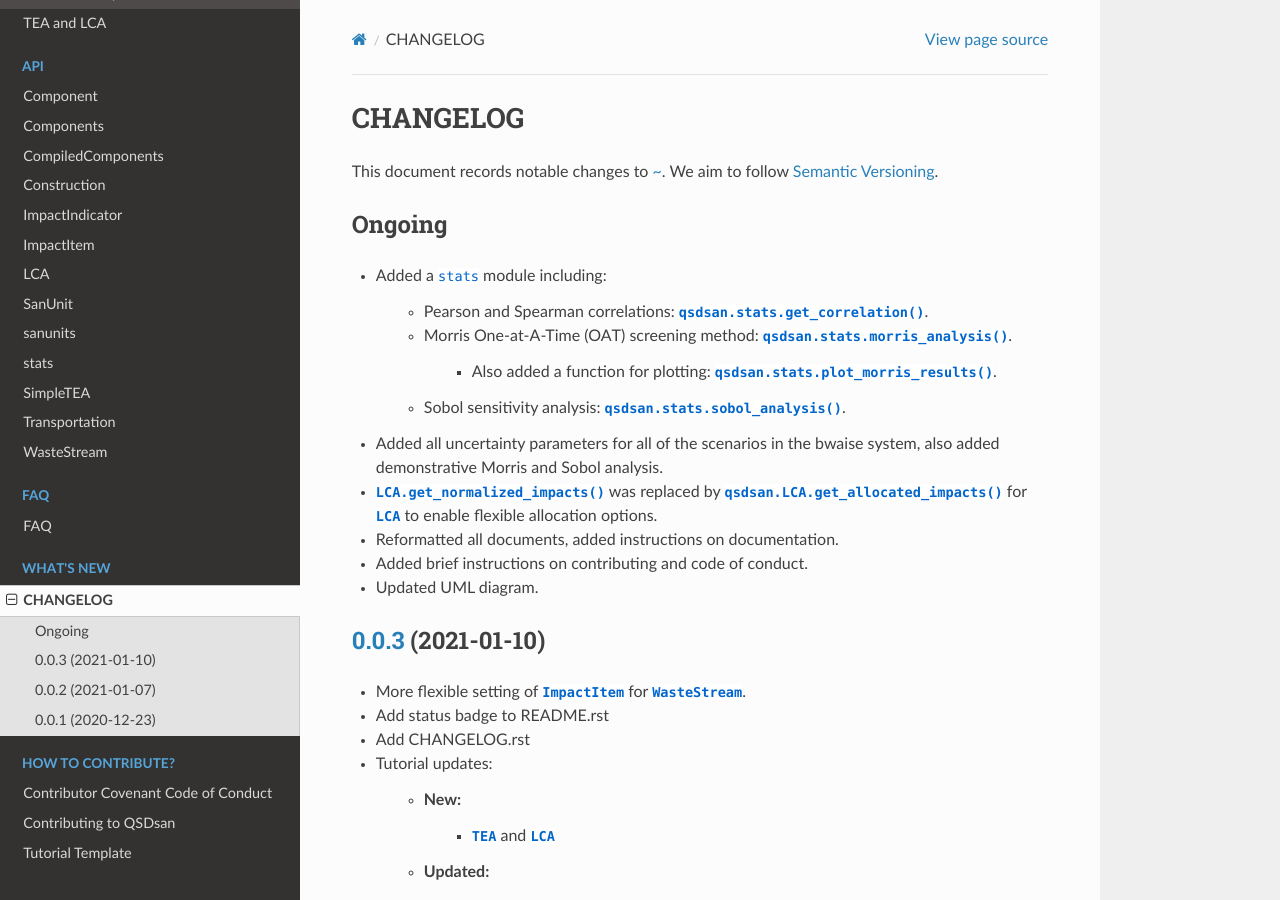
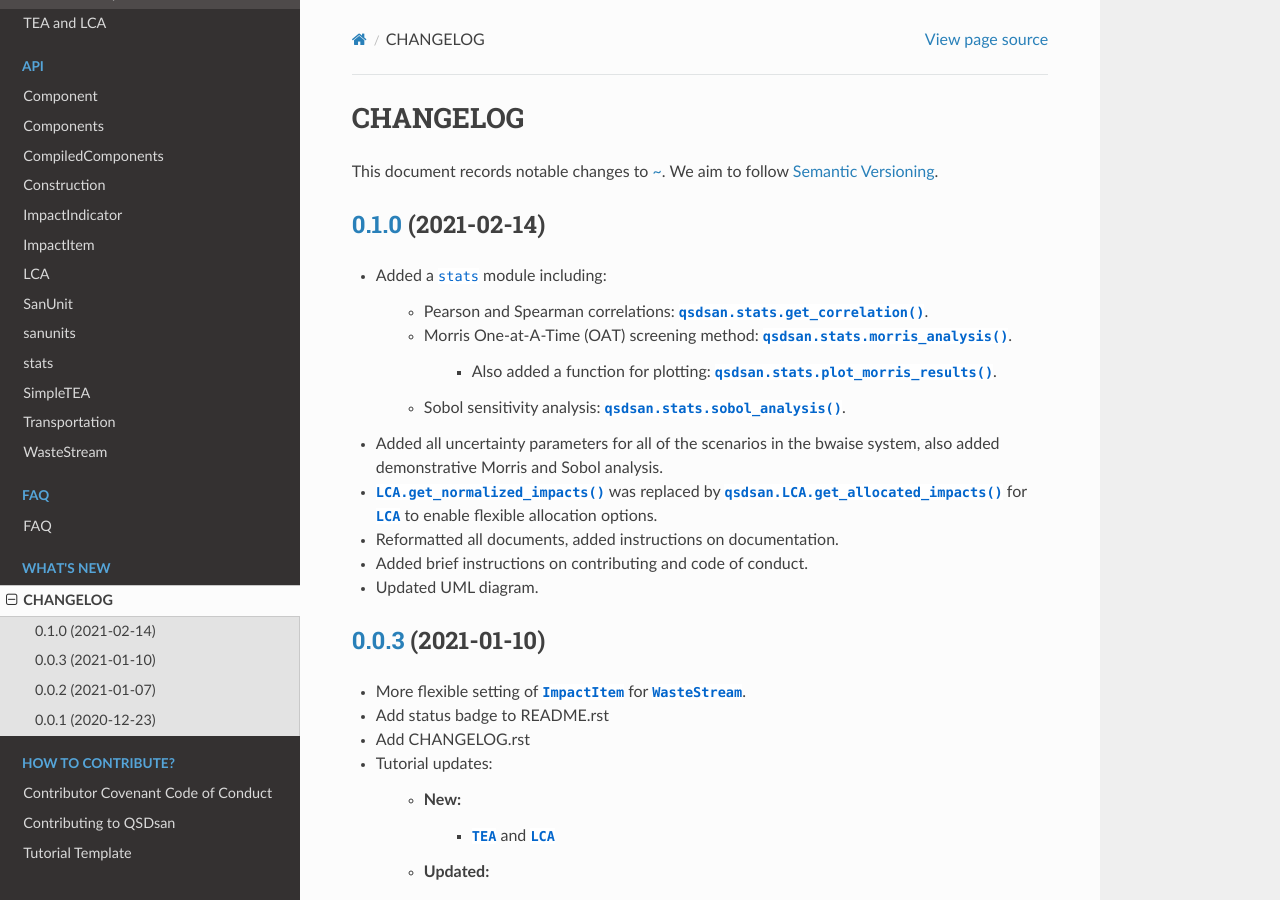
Before and after one commit to QSD-Group/QSDsan, a Sphinx documentation site: the page built from docs/source/CHANGELOG.rst, in a window 1280 px wide and 900 px high. Built offline with Sphinx 7.4.7 and the Read the Docs theme 2.0.0, drawn with Linux system fonts in a browser that asks for light colours.

Commit message:
0.1.0 release

```diff
--- a/docs/source/CHANGELOG.rst
+++ b/docs/source/CHANGELOG.rst
@@ -4,8 +4,8 @@ CHANGELOG
 This document records notable changes to `~ <https://github.com/QSD-Group/QSDsan>`_. We aim to follow `Semantic Versioning <https://semver.org/>`_.
 
 
-Ongoing
--------
+`0.1.0`_ (2021-02-14)
+---------------------
 - Added a ``stats`` module including:
 
 	- Pearson and Spearman correlations: :func:`qsdsan.stats.get_correlation`.
@@ -61,6 +61,7 @@ Ongoing
 .. _Trimmer et al.: https://doi.org/10.1021/acs.est.0c03296
 
 .. Commit links
+.. _0.1.0: https://github.com/yalinli2/QSDsan/commit/741342cece5d2f6c1ecbc96e891c2554e0efceb9
 .. _0.0.3: https://github.com/QSD-Group/QSDsan/commit/e20222caccc58d9ee414ca08d8ec55f3a44ffca7
 .. _0.0.2: https://github.com/QSD-Group/QSDsan/commit/84653f5979fbcd76a80ffb6b22ffec1c5ca2a084
 .. _0.0.1: https://github.com/yalinli2/QSDsan/commit/f95e6172780cfe24ab68cd27ba19837e010b3d99
```
Also changed, not shown: 1 other file.
